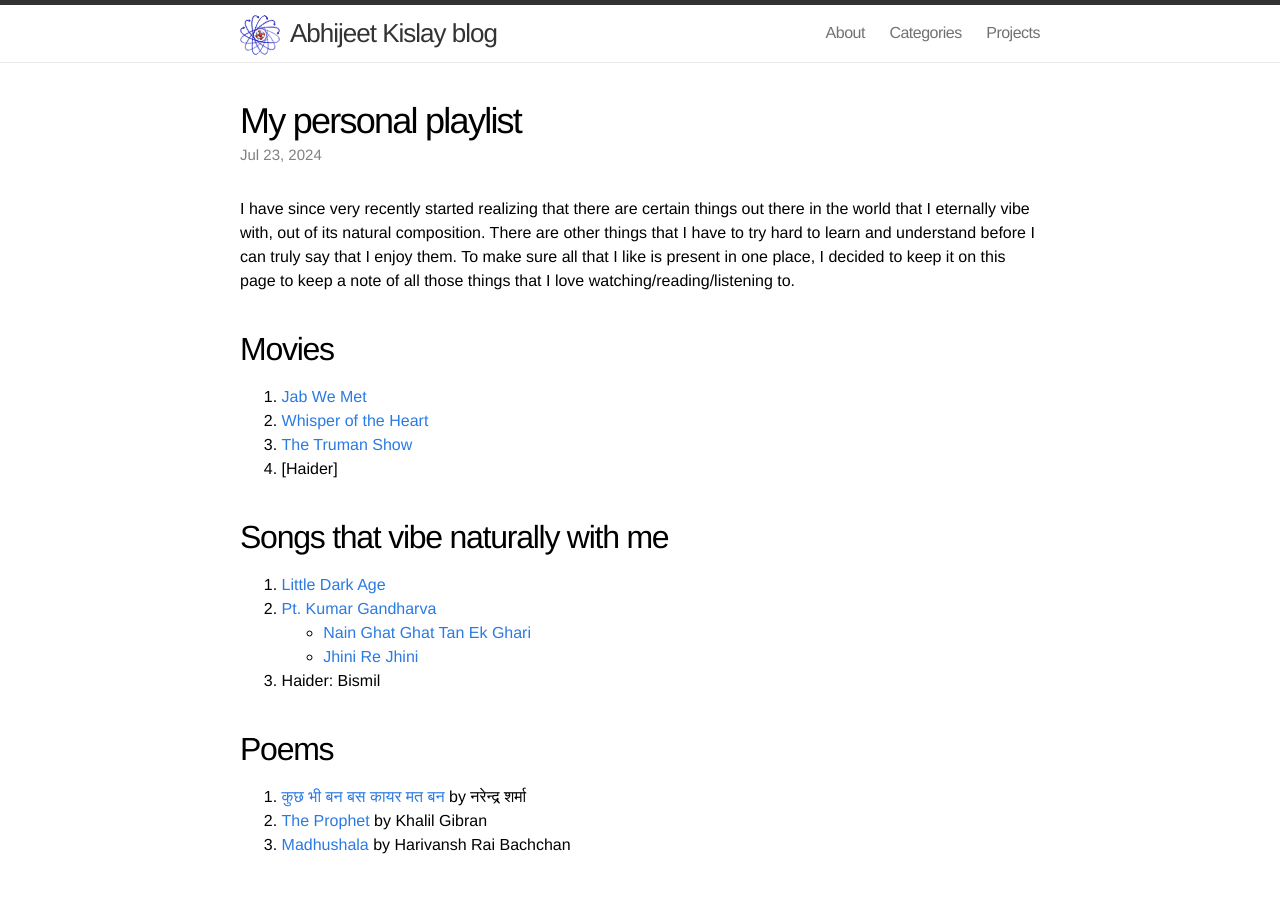
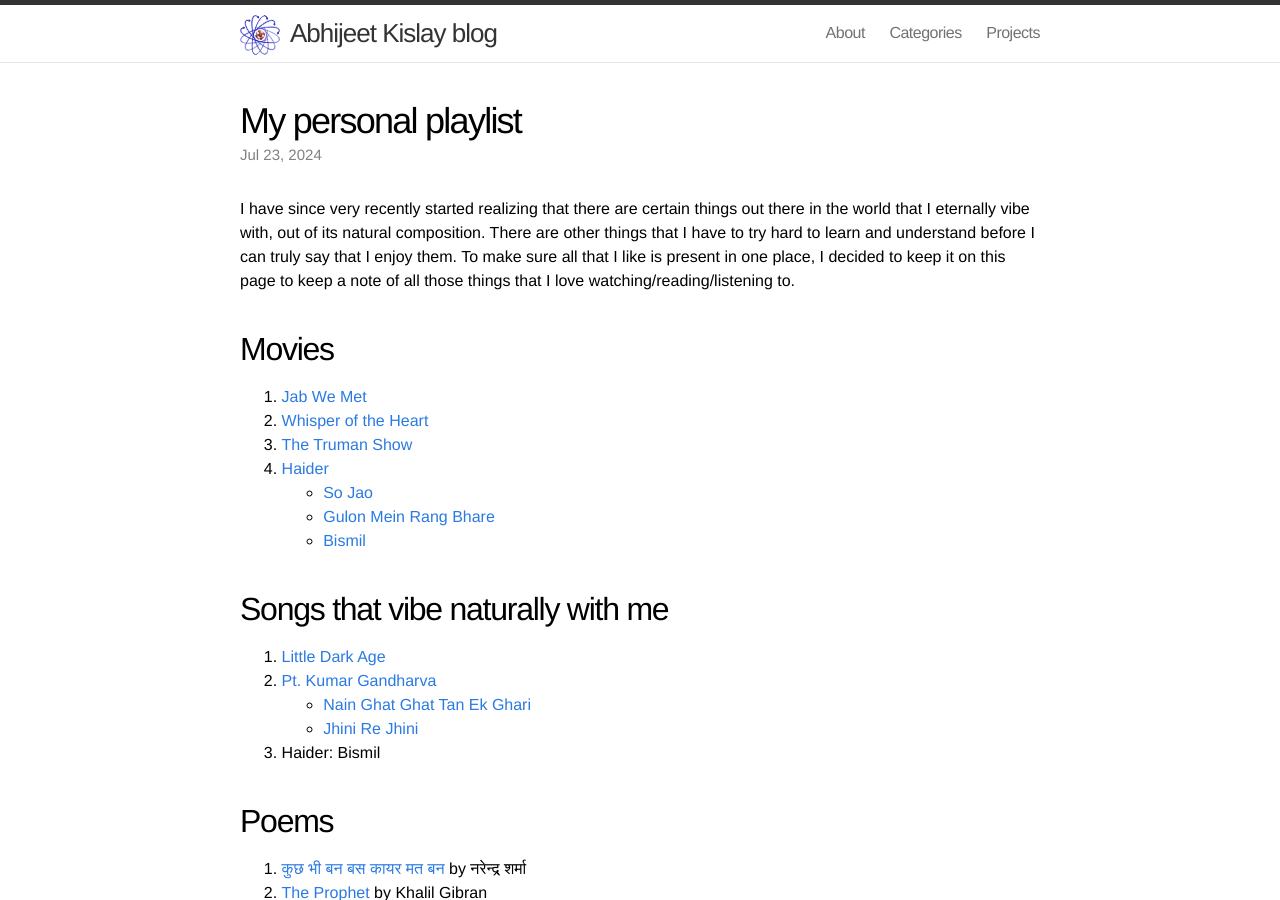
Before and after one commit to kislayabhi/kislayabhi.github.io, a Jekyll site: the page built from _posts/2024-7-23-My-personal-playlist.md, in a window 1280 px wide and 900 px high. Built offline with Jekyll 4.4.1, drawn with Linux system fonts in a browser that asks for light colours; comment, search, counter and statistics services are not loaded.

Commit message:
Update 2024-7-23-My-personal-playlist.md

```diff
--- a/_posts/2024-7-23-My-personal-playlist.md
+++ b/_posts/2024-7-23-My-personal-playlist.md
@@ -13,7 +13,10 @@ I have since very recently started realizing that there are certain things out t
 1. [Jab We Met](https://www.imdb.com/title/tt1093370/)
 2. [Whisper of the Heart](https://www.imdb.com/title/tt0113824/)
 3. [The Truman Show](https://www.imdb.com/title/tt0120382/)
-4. [Haider]
+4. [Haider](https://www.imdb.com/title/tt3390572/)
+   - [So Jao](https://youtu.be/H-km32aDmxY)
+   - [Gulon Mein Rang Bhare](https://www.youtube.com/watch?v=KNQ7ElKRtAs&pp=ygUMaGFpZGVyIHNvbmdz)
+   - [Bismil](https://youtu.be/p6ZxI5_A69M)
 
 ## Songs that vibe naturally with me
 1. [Little Dark Age](https://music.youtube.com/watch?v=ETEg-SB01QY&si=m2pNNlSB0dmkBMG4)
```
